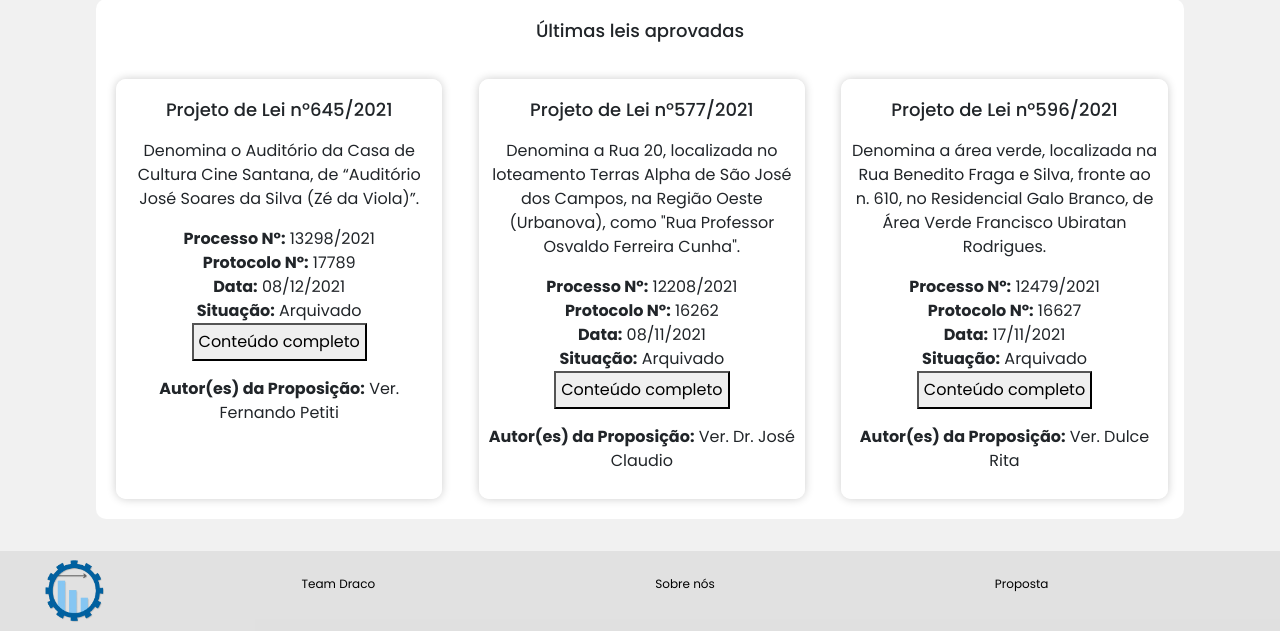
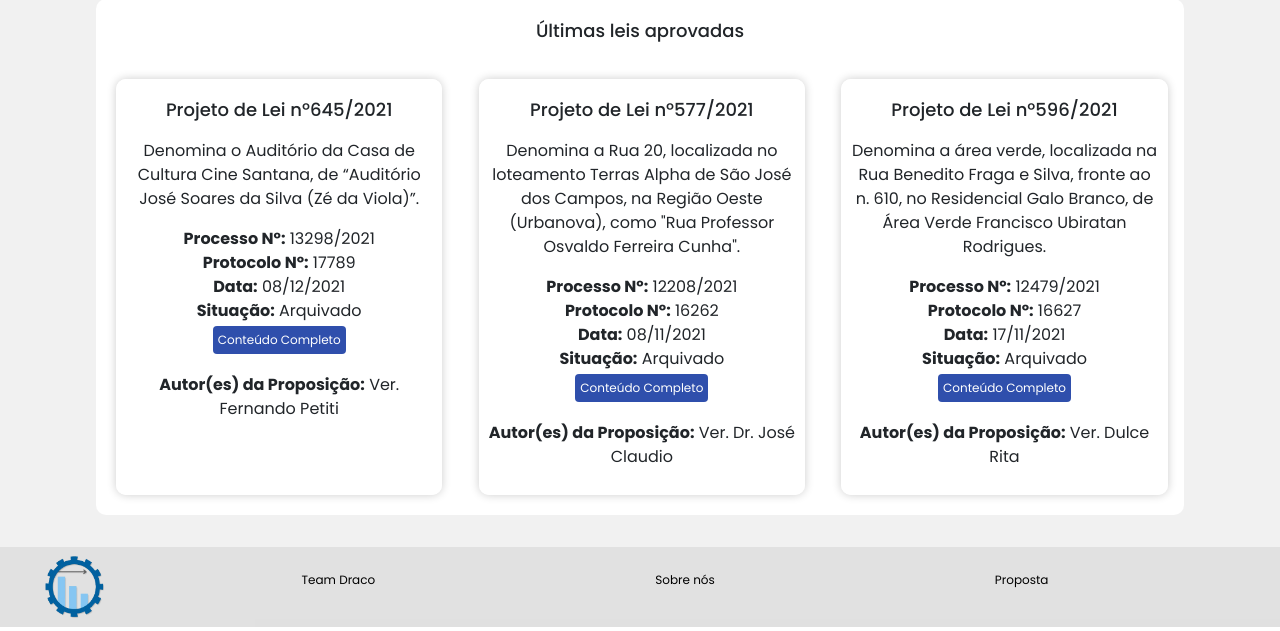
Before and after one commit to Draco-Imperium/API_FATEC1, a Flask app: page / in a window 1280 px wide. Shown: the part 1160-1791 px from the top of the page. Run offline with Flask 3, Linux system fonts and the light colour scheme; some libraries are stand-ins or nearby versions.

Commit message:
Update Página Home
Foi estilizado o 'button' na página home.

```diff
--- a/app/static/css/index.css
+++ b/app/static/css/index.css
@@ -190,3 +190,17 @@ body {
   padding: 2%;
   text-align: left;
 }
+
+.button {
+  background-color: #2F4FAC;
+  color: white;
+  padding: 10px 15px;
+  border: none;
+  border-radius: 4px;
+  cursor: pointer;
+  font-size: 12px;
+  margin: 1%;
+}
+.button:hover {
+  background-color: #1d3a7e; /* Cor mais escura no hover */
+}
--- a/app/templates/index.html
+++ b/app/templates/index.html
@@ -94,19 +94,19 @@
         <section class="propostas">
             <h1>Projeto de Lei nº645/2021</h1>
             <p>Denomina o Auditório da Casa de Cultura Cine Santana, de “Auditório José Soares da Silva (Zé da Viola)”.</p>
-            <p><strong>Processo Nº:</strong> 13298/2021 <br> <strong>Protocolo Nº:</strong> 17789 <br> <strong>Data:</strong> 08/12/2021 <br> <strong>Situação:</strong> Arquivado <br> <button>Conteúdo completo<a href="https://camarasempapel.camarasjc.sp.gov.br/legislacao/norma.aspx?id=52337"></a></button> </p>
+            <p><strong>Processo Nº:</strong> 13298/2021 <br> <strong>Protocolo Nº:</strong> 17789 <br> <strong>Data:</strong> 08/12/2021 <br> <strong>Situação:</strong> Arquivado <br> <button class="button">Conteúdo Completo<a href="https://camarasempapel.camarasjc.sp.gov.br/legislacao/norma.aspx?id=52337"></a></button> </p>
             <p><strong>Autor(es) da Proposição:</strong> Ver. Fernando Petiti</p>
         </section>
         <section class="propostas">
             <h1>Projeto de Lei nº577/2021</h1>
             <p>Denomina a Rua 20, localizada no loteamento Terras Alpha de São José dos Campos, na Região Oeste (Urbanova), como "Rua Professor Osvaldo Ferreira Cunha".</p>
-            <p><strong>Processo Nº:</strong> 12208/2021 <br> <strong>Protocolo Nº:</strong> 16262 <br> <strong>Data:</strong> 08/11/2021 <br> <strong>Situação:</strong> Arquivado <br> <button>Conteúdo completo<a href="https://camarasempapel.camarasjc.sp.gov.br/legislacao/norma.aspx?id=52335"></a></button> </p>
+            <p><strong>Processo Nº:</strong> 12208/2021 <br> <strong>Protocolo Nº:</strong> 16262 <br> <strong>Data:</strong> 08/11/2021 <br> <strong>Situação:</strong> Arquivado <br> <button class="button">Conteúdo Completo<a href="https://camarasempapel.camarasjc.sp.gov.br/legislacao/norma.aspx?id=52335"></a></button> </p>
             <p><strong>Autor(es) da Proposição:</strong> Ver. Dr. José Claudio</p>
         </section>
         <section class="propostas">
             <h1>Projeto de Lei nº596/2021</h1>
             <p>Denomina a área verde, localizada na Rua Benedito Fraga e Silva, fronte ao n. 610, no Residencial Galo Branco, de Área Verde Francisco Ubiratan Rodrigues.</p>
-            <p><strong>Processo Nº:</strong> 12479/2021 <br> <strong>Protocolo Nº:</strong> 16627 <br> <strong>Data:</strong> 17/11/2021 <br> <strong>Situação:</strong> Arquivado <br> <button>Conteúdo completo<a href="https://camarasempapel.camarasjc.sp.gov.br/legislacao/norma.aspx?id=52336"></a></button> </p>
+            <p><strong>Processo Nº:</strong> 12479/2021 <br> <strong>Protocolo Nº:</strong> 16627 <br> <strong>Data:</strong> 17/11/2021 <br> <strong>Situação:</strong> Arquivado <br> <button class="button">Conteúdo Completo<a href="https://camarasempapel.camarasjc.sp.gov.br/legislacao/norma.aspx?id=52336"></a></button> </p>
             <p><strong>Autor(es) da Proposição:</strong> Ver. Dulce Rita</p>
         </section>
     </section>
```
